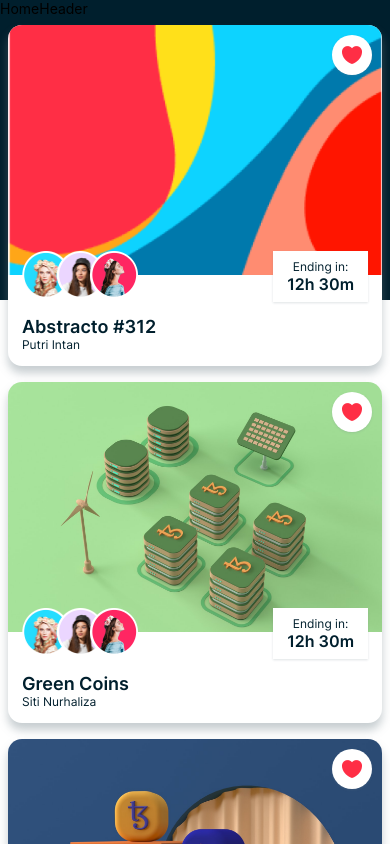
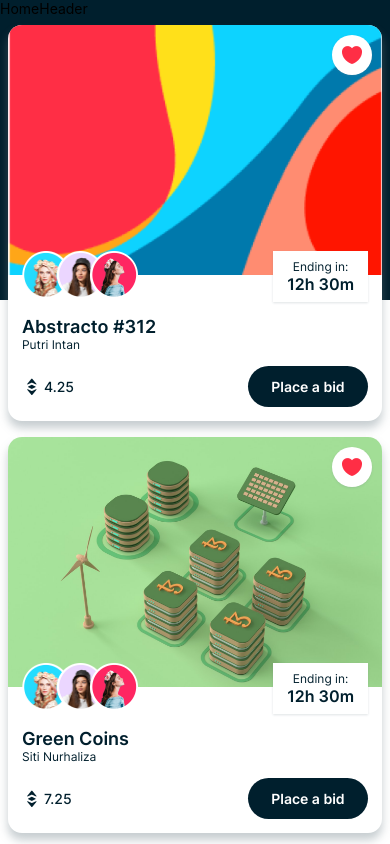
Before and after one commit to Phahladira-Moja/nft_app, a React Native app: screen /Home in a window 390 px wide. Shown: the top 844 px of the page. Built offline with nearby package versions, Linux system fonts and the light colour scheme.

Commit message:
Completed the rect button, the eth price and the nft card component

```diff
--- a/components/Button.js
+++ b/components/Button.js
@@ -1,6 +1,6 @@
 import { View, Text, TouchableOpacity, Image } from "react-native";
 import React from "react";
-import { COLORS, SIZES, SHADOWS } from "../constants";
+import { COLORS, SIZES, SHADOWS, FONTS } from "../constants";
 
 // This method allows more than one component to be returned
 export const CircleButton = ({ imgUrl, handlePress, ...props }) => {
@@ -28,11 +28,29 @@
   );
 };
 
-export const RectButton = () => {
+export const RectButton = ({ minWidth, fontSize, handlePress, ...props }) => {
   return (
-    <View>
-      <Text>Rect Button</Text>
-    </View>
+    <TouchableOpacity
+      style={{
+        minWidth: minWidth,
+        backgroundColor: COLORS.primary,
+        borderRadius: SIZES.extraLarge,
+        padding: SIZES.small,
+        ...props,
+      }}
+      onPress={handlePress}
+    >
+      <Text
+        style={{
+          fontFamily: FONTS.semiBold,
+          fontSize: fontSize,
+          color: COLORS.white,
+          textAlign: "center",
+        }}
+      >
+        Place a bid
+      </Text>
+    </TouchableOpacity>
   );
 };
 
--- a/components/NftCard.js
+++ b/components/NftCard.js
@@ -44,6 +44,22 @@
           titleSize={SIZES.large}
           subtitleSize={SIZES.small}
         />
+
+        <View
+          style={{
+            marginTop: SIZES.font,
+            flexDirection: "row",
+            justifyContent: "space-between",
+            alignItems: "center",
+          }}
+        >
+          <EthPrice price={data.price} />
+          <RectButton
+            minWidth={120}
+            fontSize={SIZES.font}
+            handlePress={() => navigation.navigate("Details", { data })}
+          />
+        </View>
       </View>
     </View>
   );
--- a/components/SubInfo.js
+++ b/components/SubInfo.js
@@ -28,10 +28,23 @@
   );
 };
 
-export const EthPrice = () => {
+export const EthPrice = ({ price }) => {
   return (
-    <View>
-      <Text>EthPrice</Text>
+    <View style={{ flexDirection: "row", alignItems: "center" }}>
+      <Image
+        source={assets.eth}
+        resizeMode="contain"
+        style={{ width: 20, height: 20, marginRight: 2 }}
+      />
+      <Text
+        style={{
+          fontFamily: FONTS.medium,
+          fontSize: SIZES.font,
+          color: COLORS.primary,
+        }}
+      >
+        {price}
+      </Text>
     </View>
   );
 };
```
